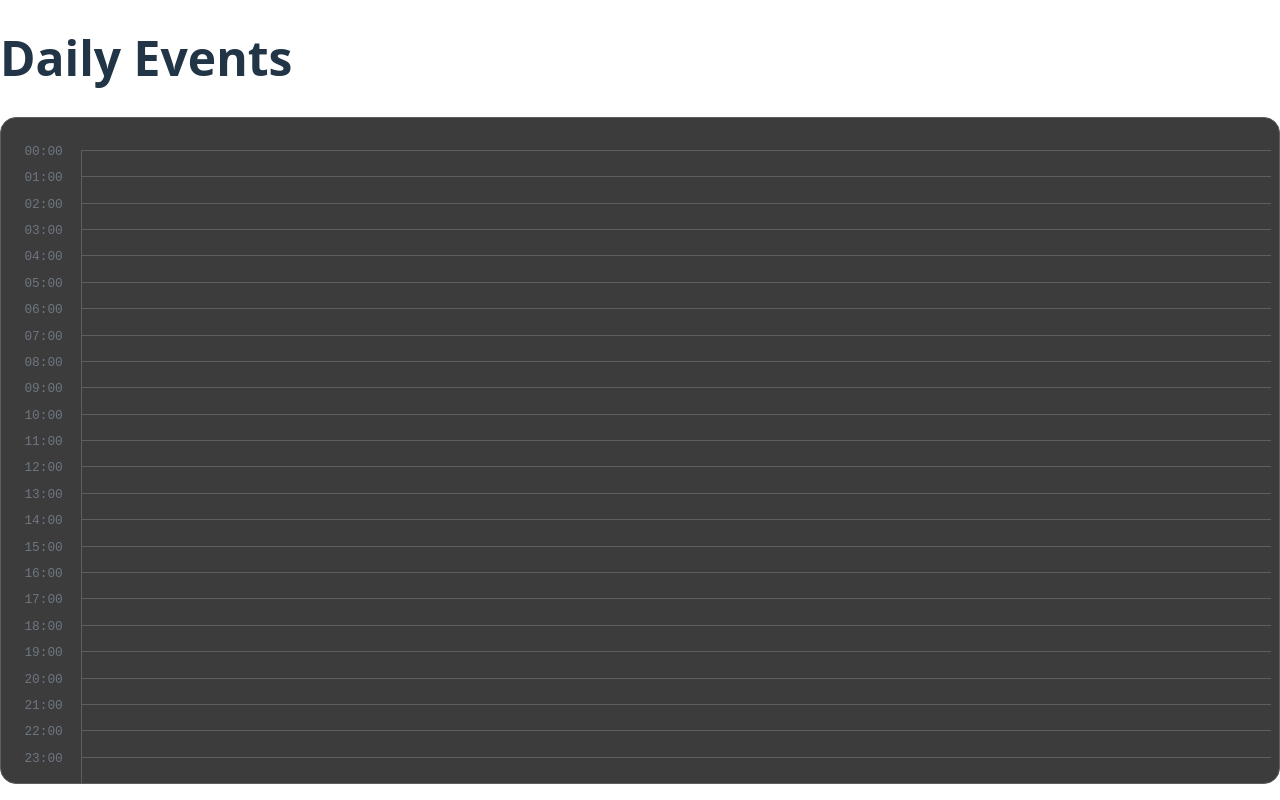
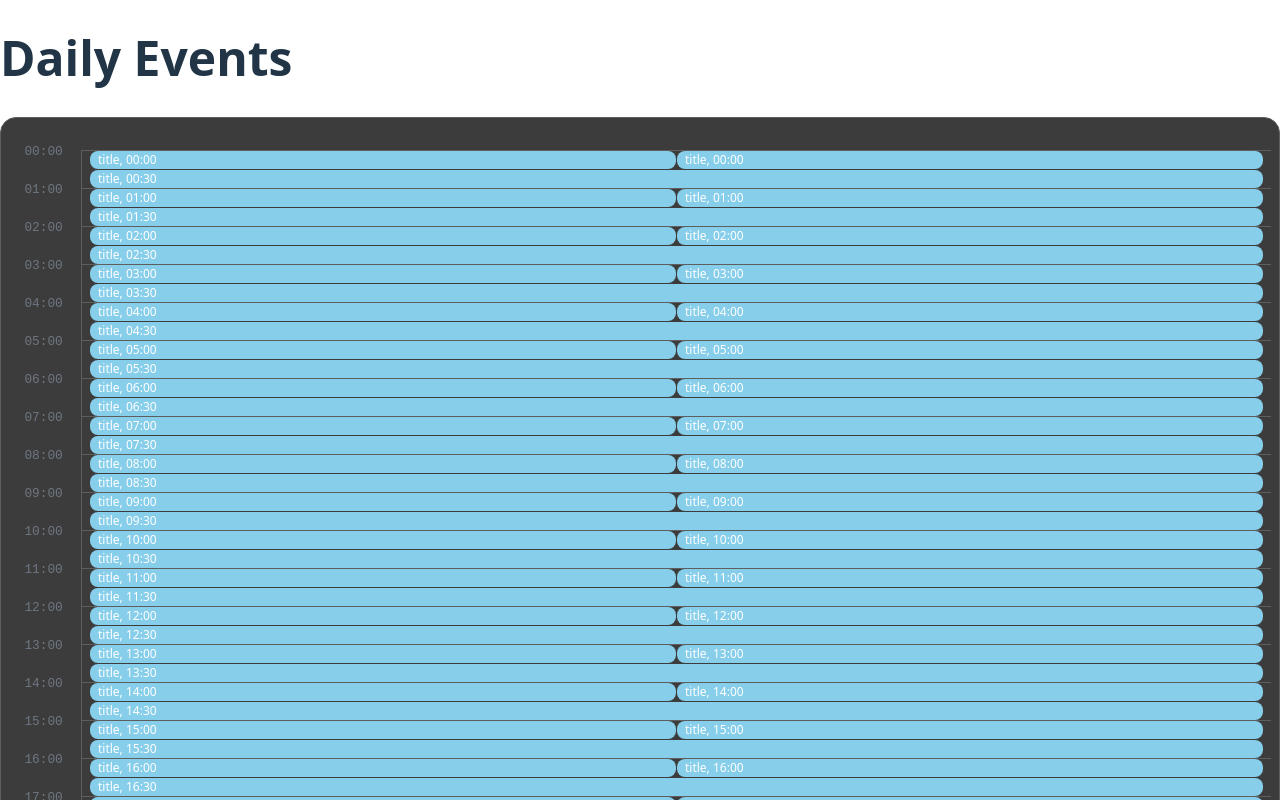
Before and after one commit to raswonders/daily-events, a React (Vite) app: page / in a window 1280 px wide. Shown: the top 800 px of the page. Built offline with nearby package versions, Linux system fonts and the light colour scheme; no server answers; the database is empty.

Commit message:
style eventEntry

```diff
--- a/src/components/EventDialog.tsx
+++ b/src/components/EventDialog.tsx
@@ -1,7 +1,7 @@
 import { Dialog, Form } from "radix-ui";
 import "./EventDialog.css";
 import { X } from "lucide-react";
-import { useEffect, type FormEvent } from "react";
+import { type FormEvent } from "react";
 import supabase from "../lib/supabase-client";
 
 interface Props {
@@ -28,17 +28,6 @@ export function EventDialog({ open, onOpenChange, startTime }: Props) {
 
     onOpenChange(false);
   };
-
-  useEffect(() => {
-    const fetchEvents = async () => {
-      const { data, error } = await supabase.from("events").select("*");
-      if (error) throw error;
-
-      console.log(data);
-    };
-
-    fetchEvents();
-  }, []);
 
   return (
     <Dialog.Root open={open} onOpenChange={onOpenChange}>
--- a/src/components/Table.css
+++ b/src/components/Table.css
@@ -12,6 +12,7 @@
   border-top: 1px solid var(--table-border-color);
   border-left: 1px solid var(--table-border-color);
   flex: 1;
+  gap: 1px;
 }
 
 .Table_header {
@@ -23,8 +24,25 @@
 
 .Table_upperCell {
   flex: 1;
+  padding: 0 0.5rem;
+  display: flex;
+  gap: 1px;
 }
 
 .Table_lowerCell {
   flex: 1;
+  display: flex;
+  padding: 0 0.5rem;
+  gap: 1px;
 }
+
+.Table_eventEntry {
+  box-sizing: border-box;
+  flex: 1;
+  padding: 0 0.5rem;
+  color: white;
+  height: 100%;
+  font-size: 12px;
+  background-color: skyblue;
+  border-radius: 8px;
+}
--- a/src/components/Table.tsx
+++ b/src/components/Table.tsx
@@ -1,6 +1,8 @@
+import supabase from "../lib/supabase-client";
 import { EventDialog } from "./EventDialog";
 import "./Table.css";
-import { useState, type MouseEvent } from "react";
+import { useEffect, useState, type MouseEvent } from "react";
+import { getTime } from "../lib/utilities";
 
 const rows = Array.from({ length: 24 }, (_, index) => {
   return {
@@ -9,13 +11,9 @@ const rows = Array.from({ length: 24 }, (_, index) => {
   };
 });
 
-function getTime(minutes: number) {
-  const hours = Math.floor(minutes / 60);
-  const minutesRemaining = minutes % 60;
-  return `${hours.toString().padStart(2, "0")}:${minutesRemaining
-    .toString()
-    .padStart(2, "0")}`;
-}
+// TODO:
+// 1. display EventEntry for each event in database
+// 2. display EventEntry for event being edited immediately after EventDialog pops up
 
 export function Table() {
   const [isDialogOpen, setIsDialogOpen] = useState(false);
@@ -39,6 +37,18 @@ export function Table() {
     }
   };
 
+  useEffect(() => {
+    const fetchEvents = async () => {
+      const { data, error } = await supabase.from("events").select("*");
+      if (error) throw error;
+
+      console.log(data);
+      // TODO save data into events state
+    };
+
+    fetchEvents();
+  }, []);
+
   return (
     <>
       <div className="Table" onClick={handleCellClick}>
@@ -46,10 +56,17 @@ export function Table() {
           <div key={row.time} className="Table_row" data-time={row.time}>
             <div className="Table_header">{getTime(row.time)}</div>
             <div className="Table_upperCell">
-              {row.events.length > 0 && row.events}
+              <div className="Table_eventEntry">
+                {`${"title"}, ${getTime(row.time)}`}
+              </div>
+              <div className="Table_eventEntry">
+                {`${"title"}, ${getTime(row.time)}`}
+              </div>
             </div>
             <div className="Table_lowerCell">
-              {row.events.length > 0 && row.events}
+              <div className="Table_eventEntry">
+                {`${"title"}, ${getTime(row.time + 30)}`}
+              </div>
             </div>
           </div>
         ))}
--- /dev/null
+++ b/src/lib/utilities.ts
@@ -0,0 +1,7 @@
+export function getTime(minutes: number) {
+  const hours = Math.floor(minutes / 60);
+  const minutesRemaining = minutes % 60;
+  return `${hours.toString().padStart(2, "0")}:${minutesRemaining
+    .toString()
+    .padStart(2, "0")}`;
+}
--- a/tsconfig.app.json
+++ b/tsconfig.app.json
@@ -19,7 +19,6 @@
     "strict": true,
     "noUnusedLocals": true,
     "noUnusedParameters": true,
-    "erasableSyntaxOnly": true,
     "noFallthroughCasesInSwitch": true,
     "noUncheckedSideEffectImports": true
   },
```
